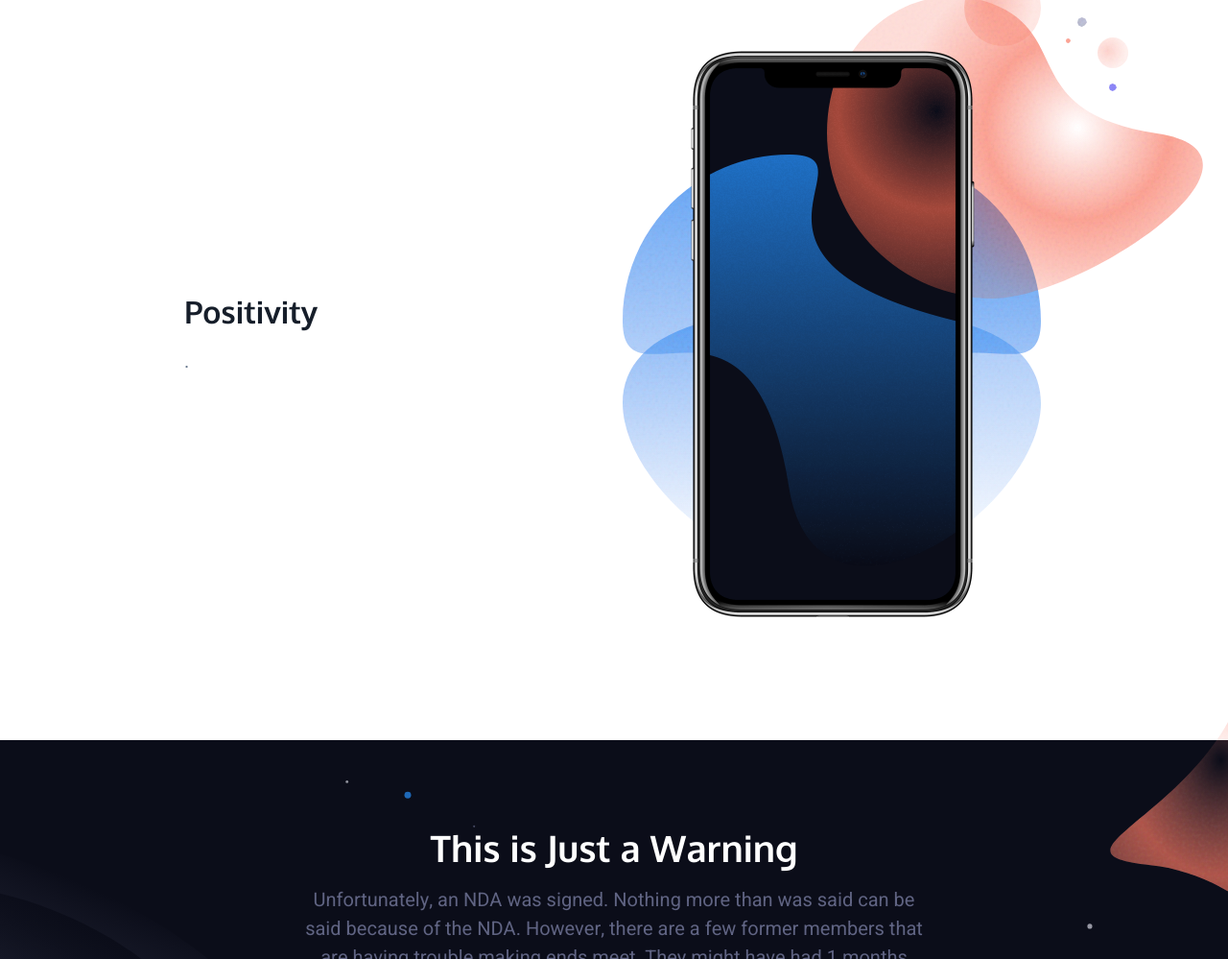
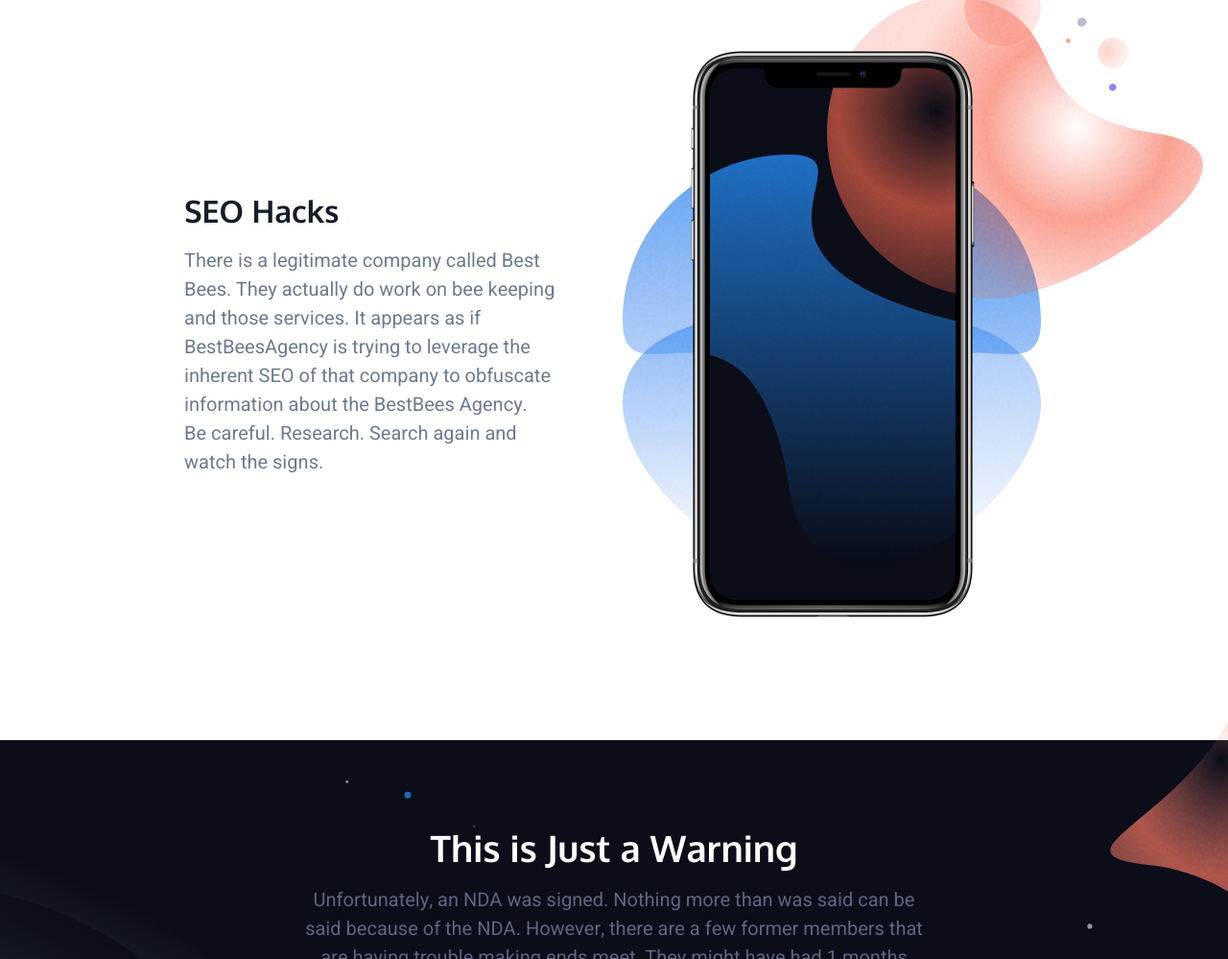
Before and after one commit to bestbeesagencysucks/bestbeesagencysucks.github.io, a plain HTML site: page index.html in a window 1280 px wide. Shown: the part 4899-5898 px from the top of the page at 96% size. Drawn offline with nearby package versions, Linux system fonts and the light colour scheme.

Commit message:
Made updates to the index file. Added

```diff
--- a/index.html
+++ b/index.html
@@ -126,8 +126,9 @@
 									<img class="device-mockup is-revealing" src="dist/images/iphone-feature-04.png" alt="iPhone Feature 04">
 								</div>
 								<div class="feature-extended-body is-revealing">
-									<h3 class="mt-0 mb-16">Positivity</h3>
-									<p class="m-0">.</p>
+									<h3 class="mt-0 mb-16">SEO Hacks</h3>
+									<p class="m-0">There is a legitimate company called Best Bees. They actually do work on bee keeping and those services. It appears as if BestBeesAgency is trying to leverage the inherent SEO of that company to obfuscate information about the BestBees Agency.</p>
+									<p class="m-0">Be careful. Research. Search again and watch the signs.</p>
 								</div>
 							</div>
 						</div>
```
